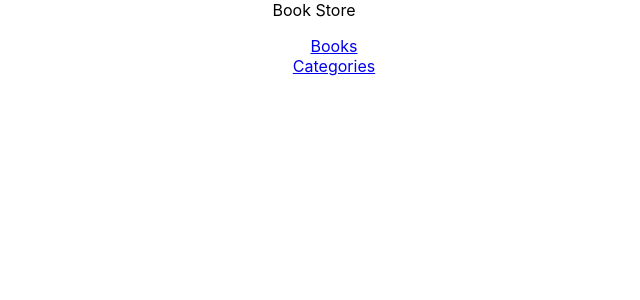
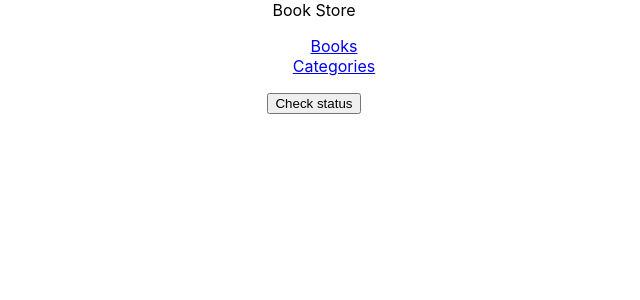
Before and after one commit to j-tee/bookstore, a React (Create React App) app: page /category in a window 1280 px wide. Shown: the top 300 px of the page, without its empty margins (326-966 px from the left). Built offline with nearby package versions, Linux system fonts and the light colour scheme.

Commit message:
Add button to category component

```diff
--- a/src/App.js
+++ b/src/App.js
@@ -4,6 +4,7 @@ import './App.css';
 import { BrowserRouter, Route, Routes } from 'react-router-dom';
 import Navbar from './components/Navbar';
 import Home from './components/Home';
+import Category from './components/Category';
 
 class App extends React.Component {
   render() {
@@ -13,6 +14,7 @@ class App extends React.Component {
           <Navbar />
           <Routes>
             <Route path="/" element={<Home />} />
+            <Route path="/category" element={<Category />} />
           </Routes>
         </BrowserRouter>
 
--- /dev/null
+++ b/src/components/Category.js
@@ -0,0 +1,7 @@
+import Button from './Buttons';
+
+const Category = () => (
+  <Button type="button" name="Check status" />
+);
+
+export default Category;
```
